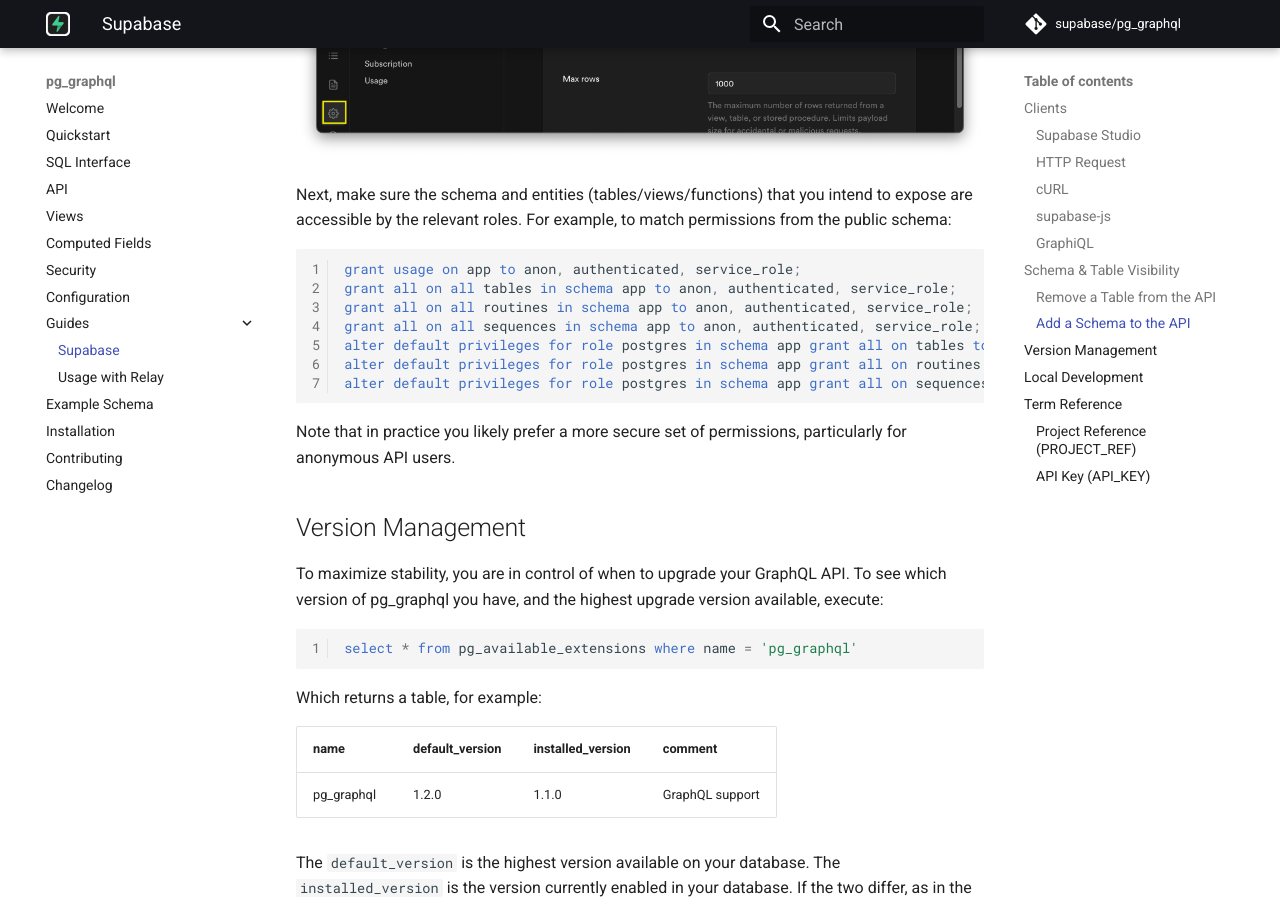
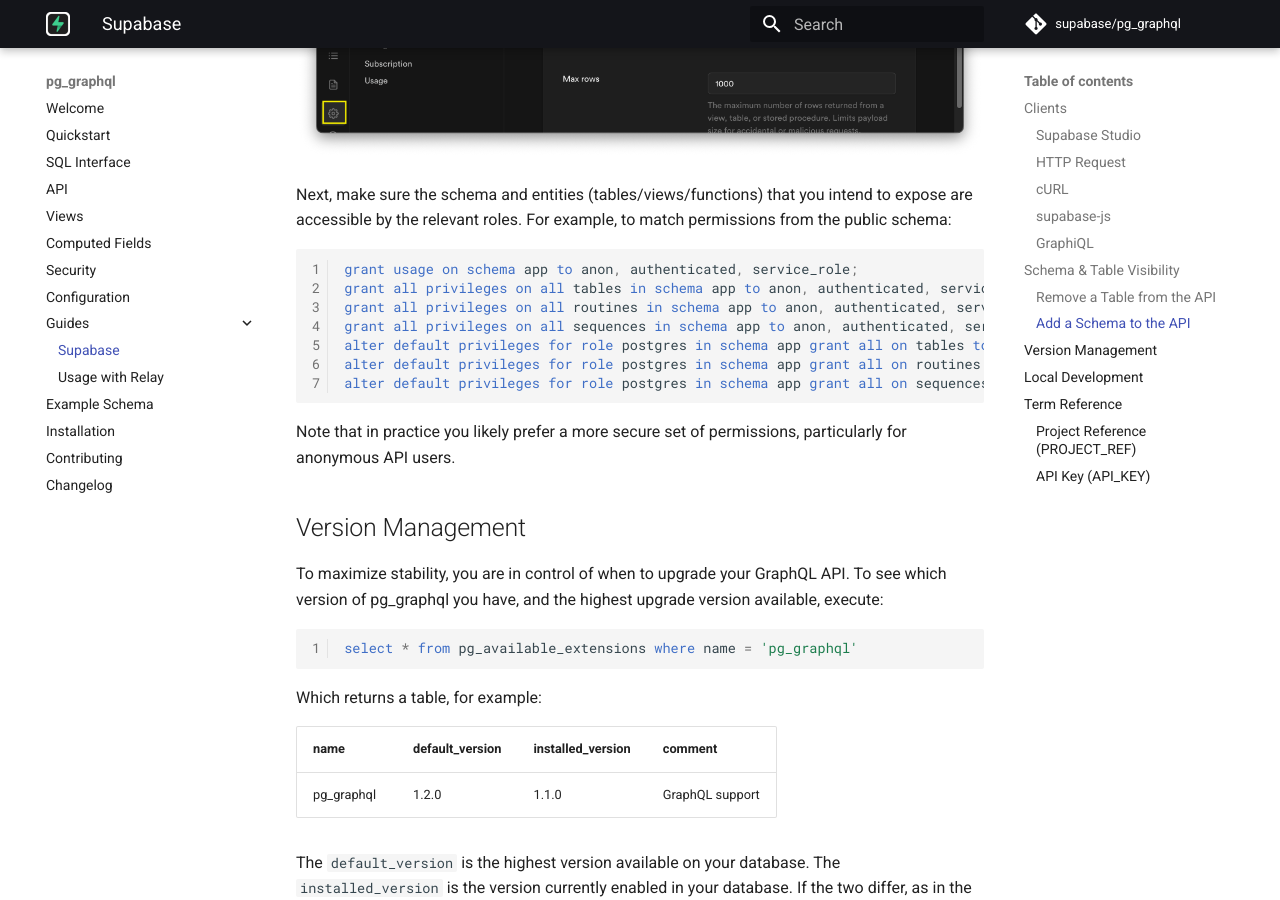
Before and after one commit to supabase/pg_graphql, an MkDocs documentation site: the page built from docs/supabase.md, in a window 1280 px wide and 900 px high, scrolled down 5681 px. Built offline with MkDocs 1.6.1 and Material for MkDocs 9.7.7, drawn with Linux system fonts in a browser that asks for light colours; comment, search, counter and statistics services are not loaded.

Commit message:
fix sql in add a schema to api example
The SQL was invalid when i tried to run it. The tweaks in this PR make the statements work.

````diff
--- a/docs/supabase.md
+++ b/docs/supabase.md
@@ -145,10 +145,10 @@
 Next, make sure the schema and entities (tables/views/functions) that you intend to expose are accessible by the relevant roles. For example, to match permissions from the public schema:
 
 ```sql
-grant usage on app to anon, authenticated, service_role;
-grant all on all tables in schema app to anon, authenticated, service_role;
-grant all on all routines in schema app to anon, authenticated, service_role;
-grant all on all sequences in schema app to anon, authenticated, service_role;
+grant usage on schema app to anon, authenticated, service_role;
+grant all privileges on all tables in schema app to anon, authenticated, service_role;
+grant all privileges on all routines in schema app to anon, authenticated, service_role;
+grant all privileges on all sequences in schema app to anon, authenticated, service_role;
 alter default privileges for role postgres in schema app grant all on tables to anon, authenticated, service_role;
 alter default privileges for role postgres in schema app grant all on routines to anon, authenticated, service_role;
 alter default privileges for role postgres in schema app grant all on sequences to anon, authenticated, service_role;
````
